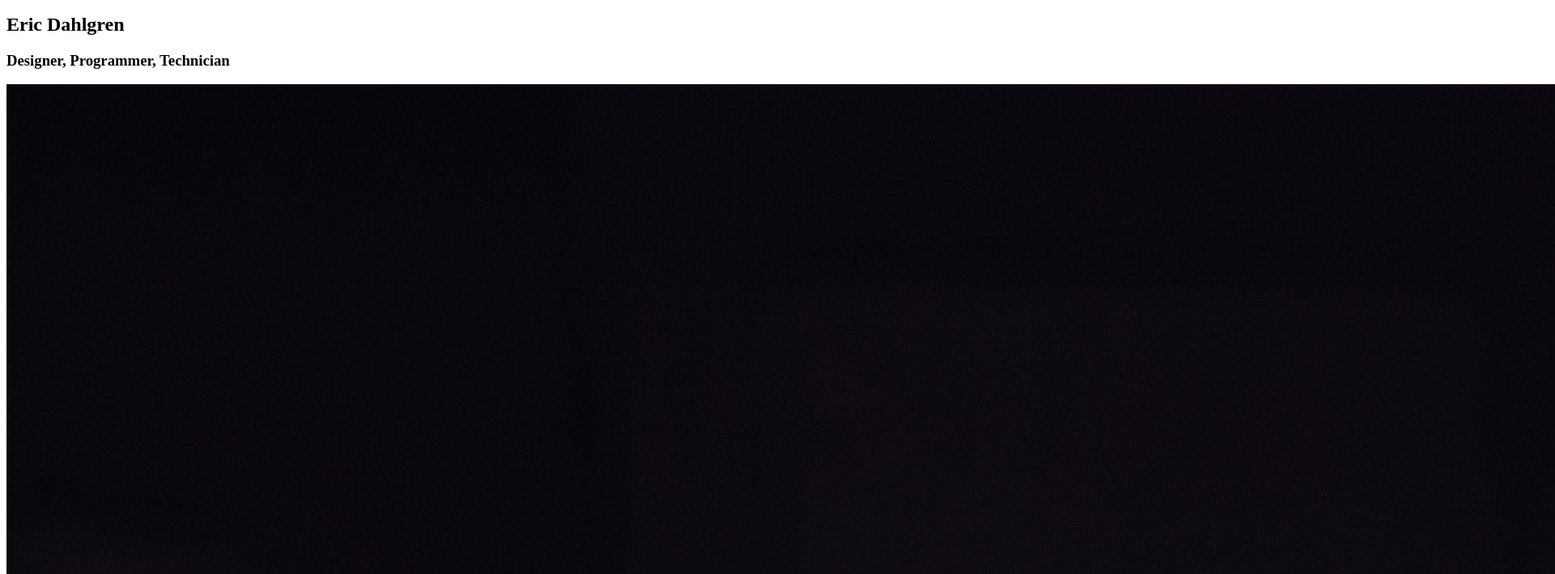
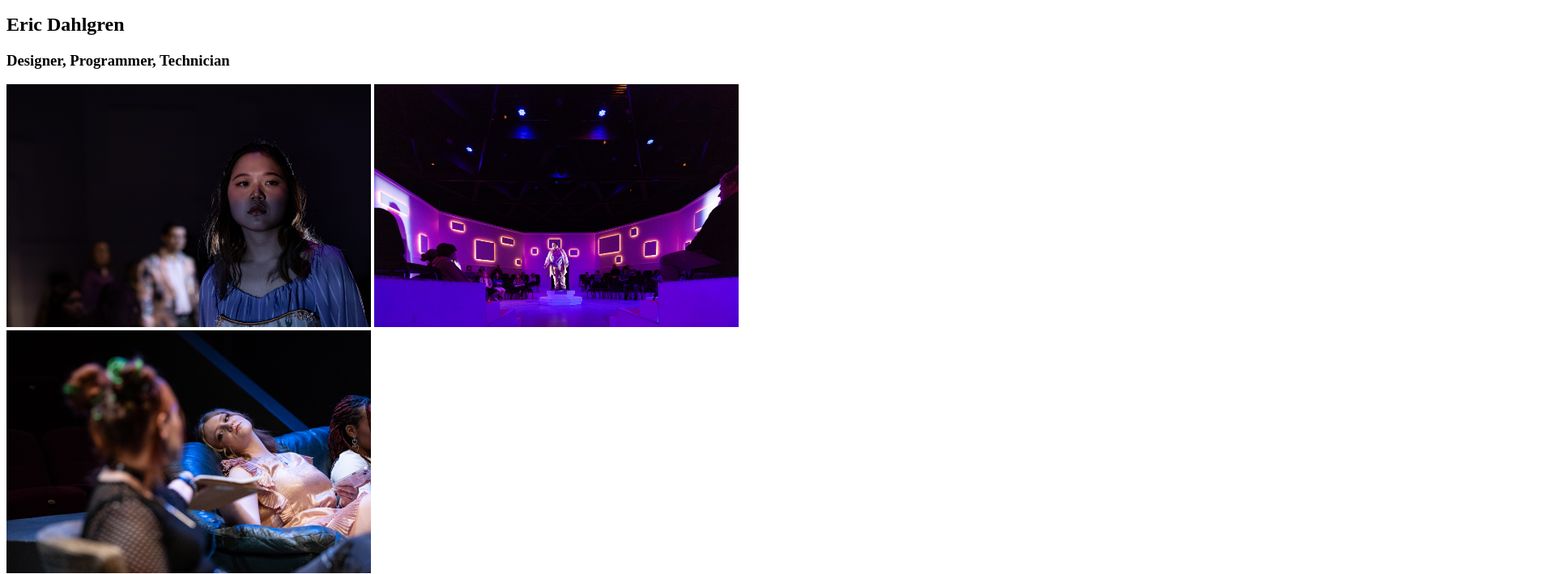
Before and after one commit to ericDahlgren-edt/Personal-Portfolio, a plain HTML site: page index.html in a window 1280 px wide. Shown: the part 101-810 px from the top of the page at 81% size, 1920 px wide, since content can reach past the window. Drawn offline with Linux system fonts and the light colour scheme.

Commit message:
Changed image sizes because I don't know how to get them to scale correctly

```diff
--- a/index.html
+++ b/index.html
@@ -16,9 +16,21 @@
     <body>
         <h2>Eric Dahlgren</h2>
         <h3>Designer, Programmer, Technician</h3>
-        <img src="images/Hamlet/11122024 _ Hamlet Dress rehearsal-93.jpg" alt="Ophelia looking offstage during her death walk with her brother in the background">
-        <img src="images/Hamlet/11122024 _ Hamlet Dress rehearsal-15.jpg" alt="Hamlet standing center stage delivering a monologue, wide shot showin the entire set">
-        <img src="images/HTSO/04222025 - How to Save Ourselves-2.jpg" alt="Girl sitting on count looking over annoyed at another girl">
+        <img src="images/Hamlet/11122024 _ Hamlet Dress rehearsal-93.jpg"
+            alt="Ophelia looking offstage during her death walk with her brother in the background"
+            height="300"
+            width="450"
+        >
+        <img src="images/Hamlet/11122024 _ Hamlet Dress rehearsal-15.jpg"
+            alt="Hamlet standing center stage delivering a monologue, wide shot showin the entire set"
+            height="300"
+            width="450"
+        >
+        <img src="images/HTSO/04222025 - How to Save Ourselves-2.jpg"
+            alt="Girl sitting on count looking over annoyed at another girl"
+            height="300"
+            width="450"
+        >
     </body>
     <footer>
 
```
